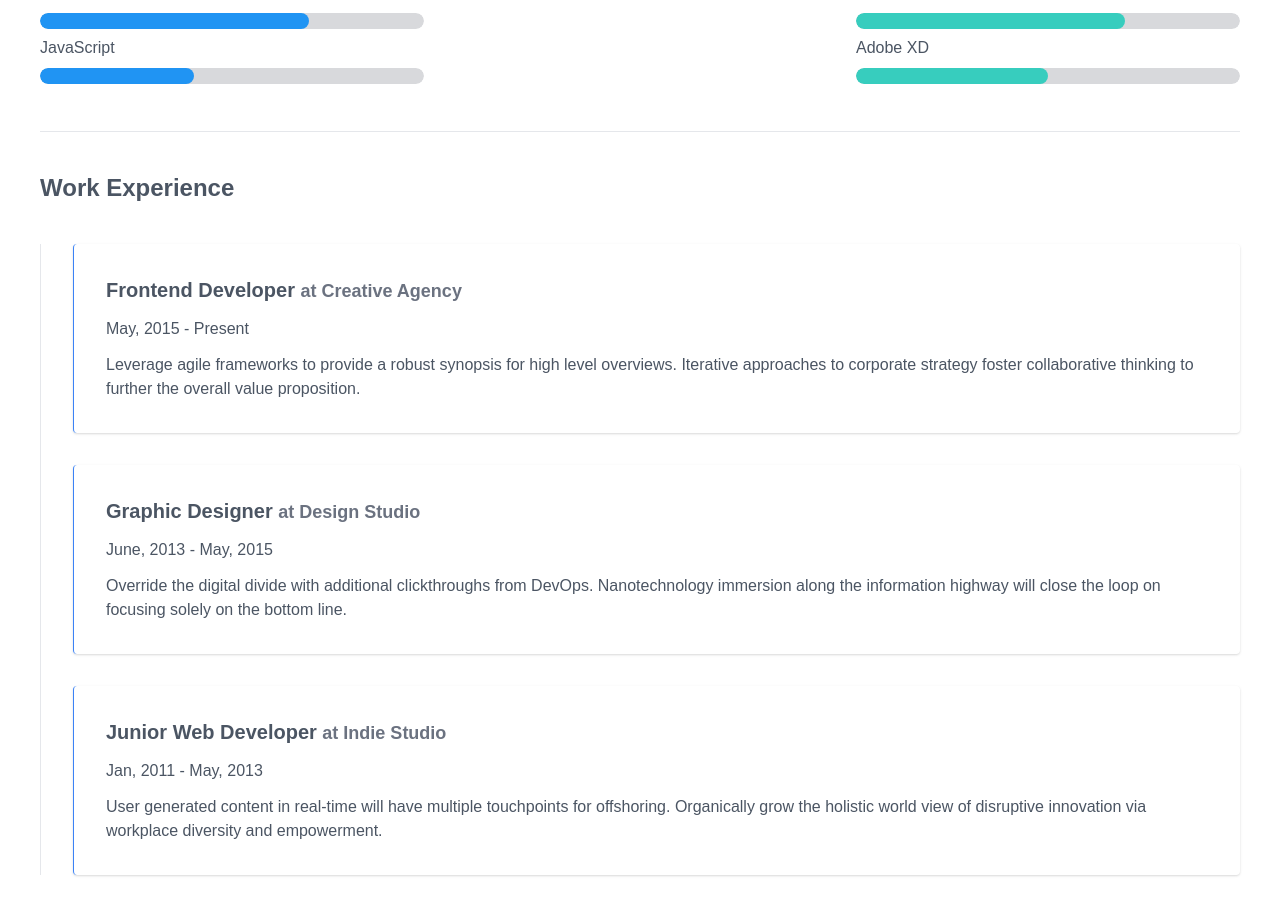
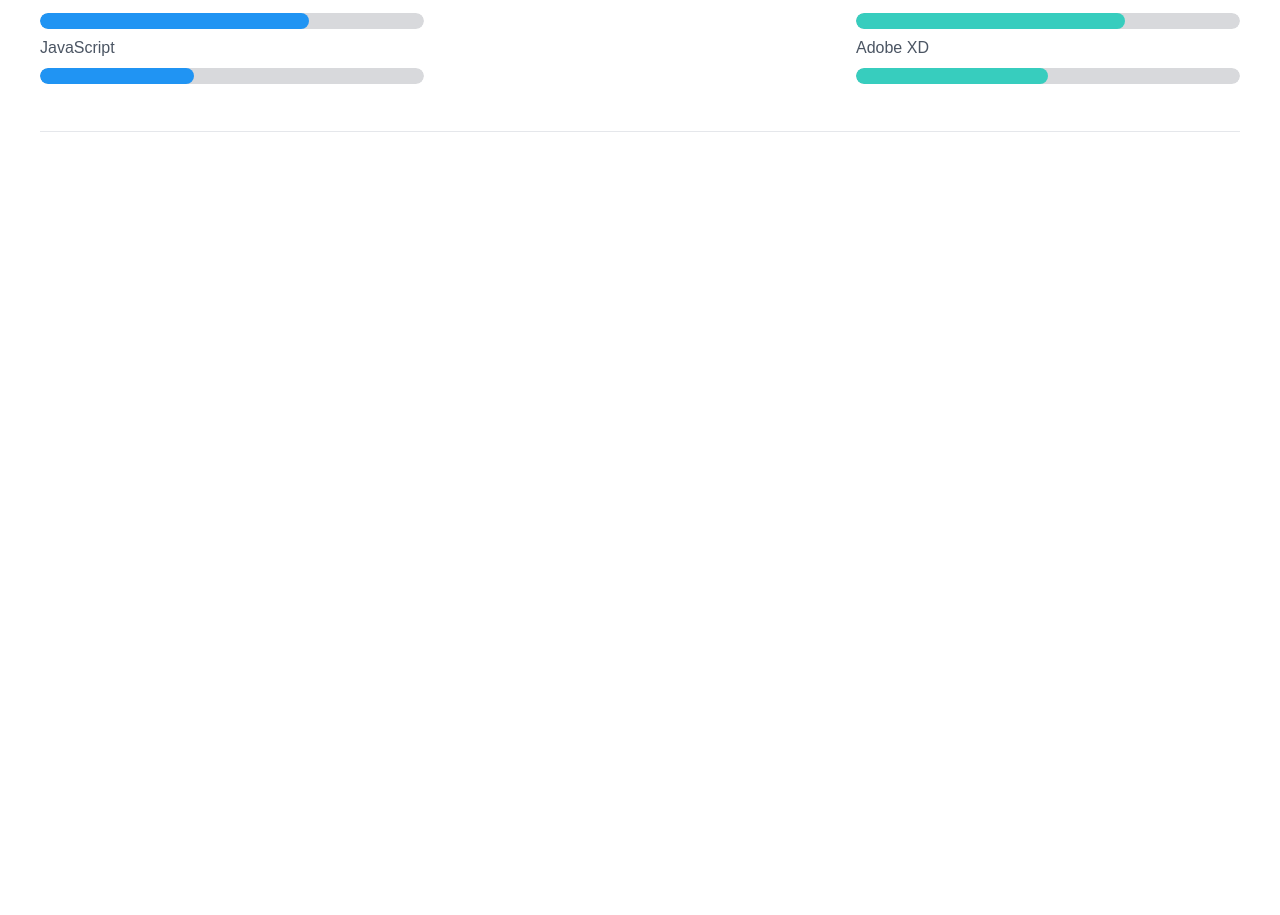
Before and after one commit to bensuerdgn/CV-Maker, a Vue app: page /FrontendTemplate in a window 1280 px wide. Shown: the part 643-1558 px from the top of the page. After the commit the page ends 815 px from the top, so only its background shows below. Built offline with nearby package versions, Linux system fonts and the light colour scheme.

Commit message:
made changes

```diff
--- a/src/components/FrontendTemplate.vue
+++ b/src/components/FrontendTemplate.vue
@@ -104,52 +104,26 @@
           </div>
         </div>
       </div>
-      <div class="experiences py-10">
+      <div class="experiences py-10" v-if="user.workExperience">
         <div class="">
           <h1 class="text-2xl font-bold mb-10">Work Experience</h1>
-          <div class="border-l pl-8">
-            <div class="experience">
+          <div
+            class="border-l pl-8"
+            v-for="(work, index) in user.workExperience"
+            :key="index"
+          >
+            <div class="experience my-4">
               <div class="shadow p-8 rounded border-blue-500 border-l">
                 <h2 class="text-xl font-bold">
-                  Frontend Developer
-                  <span class="text-lg text-gray-500"> at Creative Agency</span>
+                  {{ work.companyName }}
+                  <span class="text-lg text-gray-500">
+                    {{ work.position }}</span
+                  >
                 </h2>
-                <div class="date my-3">May, 2015 - Present</div>
-                <p>
-                  Leverage agile frameworks to provide a robust synopsis for
-                  high level overviews. Iterative approaches to corporate
-                  strategy foster collaborative thinking to further the overall
-                  value proposition.
-                </p>
-              </div>
-            </div>
-            <div class="experience my-8">
-              <div class="shadow p-8 rounded border-blue-500 border-l">
-                <h2 class="text-xl font-bold">
-                  Graphic Designer
-                  <span class="text-lg text-gray-500"> at Design Studio</span>
-                </h2>
-                <div class="date my-3">June, 2013 - May, 2015</div>
-                <p>
-                  Override the digital divide with additional clickthroughs from
-                  DevOps. Nanotechnology immersion along the information highway
-                  will close the loop on focusing solely on the bottom line.
-                </p>
-              </div>
-            </div>
-            <div class="experience">
-              <div class="shadow p-8 rounded border-blue-500 border-l">
-                <h2 class="text-xl font-bold">
-                  Junior Web Developer
-                  <span class="text-lg text-gray-500"> at Indie Studio</span>
-                </h2>
-                <div class="date my-3">Jan, 2011 - May, 2013</div>
-                <p>
-                  User generated content in real-time will have multiple
-                  touchpoints for offshoring. Organically grow the holistic
-                  world view of disruptive innovation via workplace diversity
-                  and empowerment.
-                </p>
+                <div class="date my-3">
+                  {{ work.startDate }} - {{ work.endDate }}
+                </div>
+                <p>{{ work.statement }}.</p>
               </div>
             </div>
           </div>
--- a/src/components/GraphicDesigner.vue
+++ b/src/components/GraphicDesigner.vue
@@ -114,42 +114,21 @@
           </div>
         </div>
       </div>
-      <div class="workExperience my-10 p-10 mb-0  shadow-box">
-        <div class="">
+      <div
+        class="workExperience my-10 p-10 mb-0 shadow-box"
+        v-if="user.workExperience"
+      >
+        <div class="" v-for="(work, index) in user.workExperience" :key="index">
           <div class="experience pl-8">
             <h2 class="text-xl font-bold">
-              Frontend Developer
-              <span class="text-lg text-gray-500"> at Creative Agency</span>
+              {{ work.companyName }}
+              <span class="text-lg text-gray-500"> {{ work.position }}</span>
             </h2>
-            <div class="date my-3">May, 2015 - Present</div>
+            <div class="date my-3">
+              {{ work.startDate }} - {{ work.endDate }}
+            </div>
             <p>
-              Leverage agile frameworks to provide a robust synopsis for high
-              level overviews. Iterative approaches to corporate strategy foster
-              collaborative thinking to further the overall value proposition.
-            </p>
-          </div>
-          <div class="experience pl-8">
-            <h2 class="text-xl font-bold">
-              Graphic Designer
-              <span class="text-lg text-gray-500"> at Design Studio</span>
-            </h2>
-            <div class="date my-3">June, 2013 - May, 2015</div>
-            <p>
-              Override the digital divide with additional clickthroughs from
-              DevOps. Nanotechnology immersion along the information highway
-              will close the loop on focusing solely on the bottom line.
-            </p>
-          </div>
-          <div class="experience pl-8">
-            <h2 class="text-xl font-bold">
-              Junior Web Developer
-              <span class="text-lg text-gray-500"> at Indie Studio</span>
-            </h2>
-            <div class="date my-3">Jan, 2011 - May, 2013</div>
-            <p>
-              User generated content in real-time will have multiple touchpoints
-              for offshoring. Organically grow the holistic world view of
-              disruptive innovation via workplace diversity and empowerment.
+              {{ work.statement }}
             </p>
           </div>
         </div>
--- a/src/components/PersonalInformations.vue
+++ b/src/components/PersonalInformations.vue
@@ -304,7 +304,12 @@
           </div>
           <div class="form-group flex flex-col my-5 w-full">
             <h1 class="text-xl mb-1">İş Deneyimi</h1>
-            <div class="border rounded p-5 my-5" v-if="workExperience">
+            <!-- <div class="" v-if="user.workExperience">
+              <div
+                class="border rounded p-5 mb-5"
+                v-for="(work, index) in workExperience"
+                :key="index"
+              >
                 <div class="">
                   <label for="companyName">Şirket Adı</label>
                   <input
@@ -312,6 +317,7 @@
                     name=""
                     id=""
                     class="w-full h-12 px-3 border rounded mb-5"
+                    v-model="work.companyName"
                   />
                   <label for="position">Pozisyon</label>
                   <input
@@ -319,23 +325,42 @@
                     name=""
                     id=""
                     class="w-full h-12 px-3 border rounded mb-5"
-                />
+                    v-model="work.position"
+                  /><label for="statement">Açıklama</label>
+                  <textarea
+                    name=""
+                    id=""
+                    v-model="work.statement"
+                    class="w-full h-20 px-3 border rounded mb-5"
+                  >
+                  </textarea>
+
+                  <div class="date flex flex-row">
+                    <div class="mr-5">
                       <label for="startDate">Başlangıç Tarihi</label>
                       <input
                         type="text"
                         name=""
                         id=""
                         class="w-full h-12 px-3 border rounded mb-5"
+                        v-model="work.startDate"
                       />
+                    </div>
+                    <div class="">
                       <label for="endDate">Bitiş Tarihi</label>
                       <input
                         type="text"
                         name=""
                         id=""
                         class="w-full h-12 px-3 border rounded"
+                        v-model="work.endDate"
                       />
                     </div>
                   </div>
+                </div>
+              </div>
+            </div> -->
+
             <div class="border rounded p-5">
               <div class="">
                 <label for="companyName">Şirket Adı</label>
@@ -353,7 +378,17 @@
                   id=""
                   class="w-full h-12 px-3 border rounded mb-5"
                   v-model="workExperience.position"
-                />
+                /><label for="statement">Açıklama</label>
+                <textarea
+                  name=""
+                  id=""
+                  v-model="workExperience.statement"
+                  class="w-full h-20 px-3 border rounded mb-5"
+                >
+                </textarea>
+
+                <div class="date flex flex-row">
+                  <div class="mr-5">
                     <label for="startDate">Başlangıç Tarihi</label>
                     <input
                       type="text"
@@ -362,6 +397,8 @@
                       class="w-full h-12 px-3 border rounded mb-5"
                       v-model="workExperience.startDate"
                     />
+                  </div>
+                  <div class="">
                     <label for="endDate">Bitiş Tarihi</label>
                     <input
                       type="text"
@@ -370,6 +407,8 @@
                       class="w-full h-12 px-3 border rounded"
                       v-model="workExperience.endDate"
                     />
+                  </div>
+                </div>
               </div>
             </div>
             <div class="flex flex-row-reverse mt-5">
@@ -494,6 +533,7 @@
         position: "",
         startDate: "",
         endDate: "",
+        statement: "",
       },
     };
   },
@@ -537,9 +577,10 @@
         position: this.workExperience.position,
         startDate: this.workExperience.startDate,
         endDate: this.workExperience.endDate,
+        statement: this.workExperience.statement,
       };
       this.user.workExperience.push(data);
-
+      this.workExperience = {};
     },
   },
   created() {
```
Lines whose indentation alone changed are shown as unchanged.
